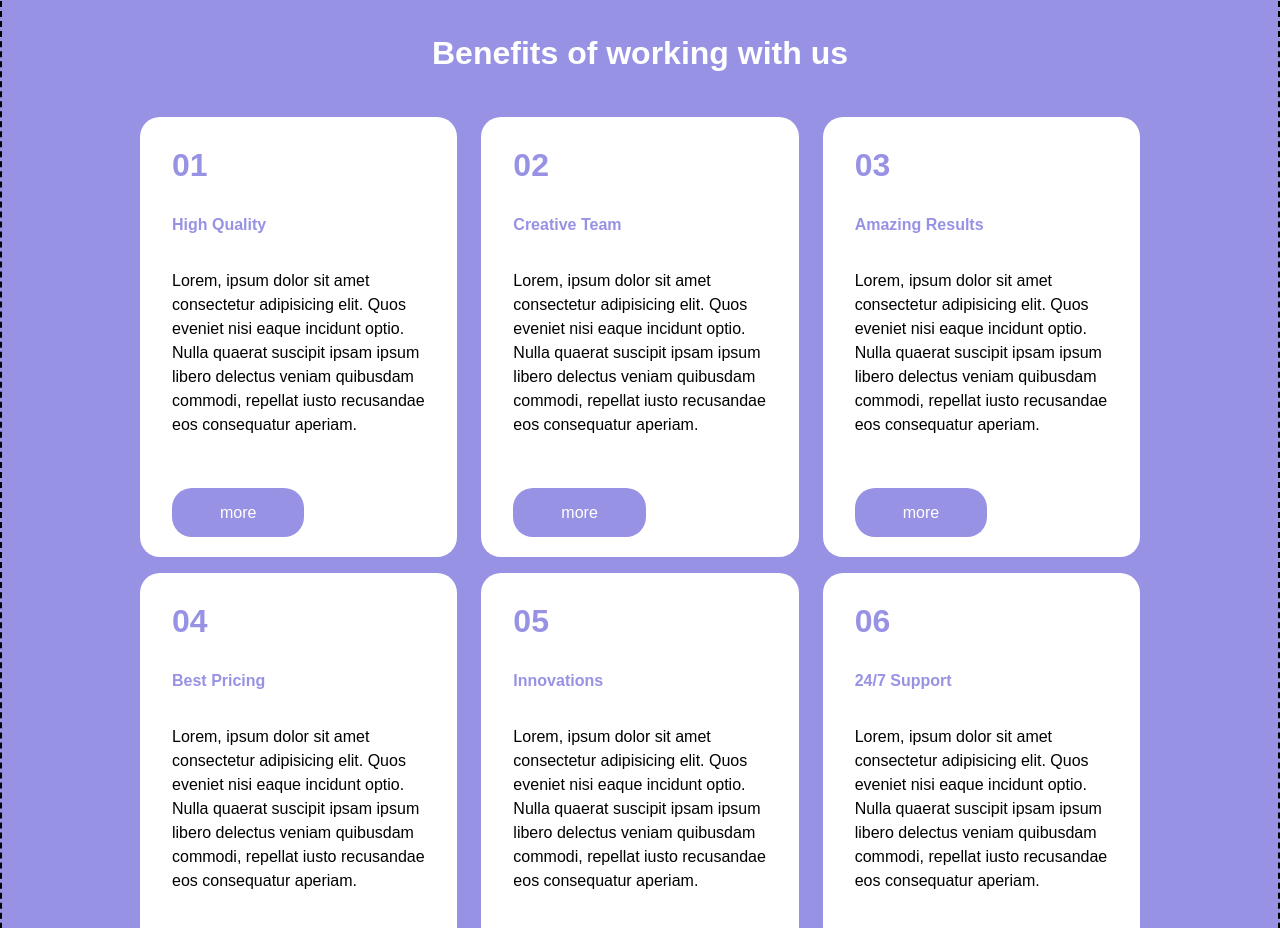
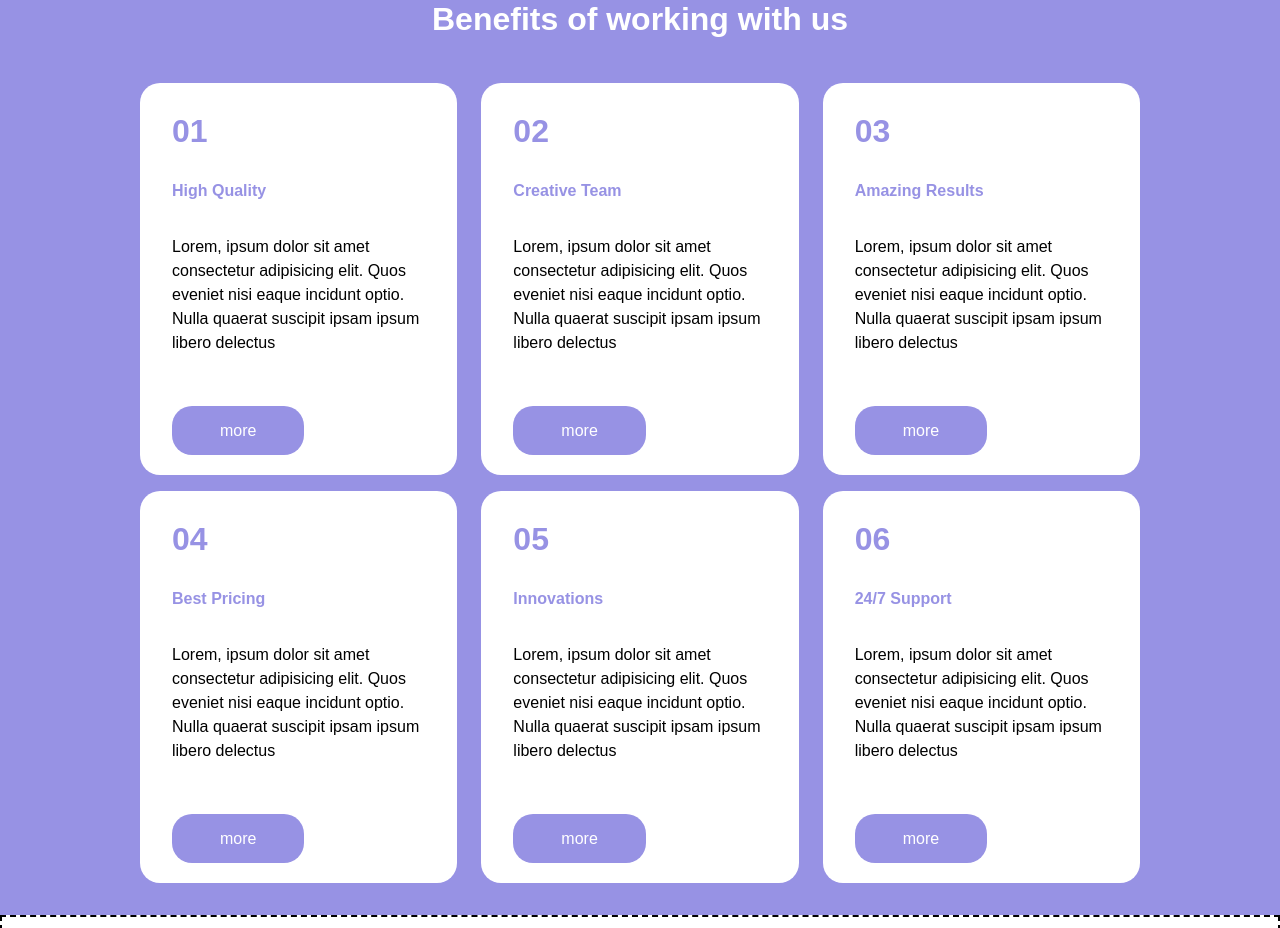
Before and after one commit to GiuseppeDeRosa1992/htmlcss-responsive-layout, a plain HTML site: page index.html in a window 1280 px wide. Shown: the part 2481-3409 px from the top of the page. Drawn offline with Linux system fonts and the light colour scheme.

Commit message:
completed section benefit and removed class debug

```diff
--- a/css/style.css
+++ b/css/style.css
@@ -67,7 +67,6 @@ img {
     height: 100%;
 }
 
-.debug .benefits,
 .debug .about-us,
 .debug .content-about-us,
 .debug .card-about-us,
@@ -191,7 +190,7 @@ header .bg-white {
 
 /************* CSS SECTION BENEFITS *************/
 .benefits {
-    padding: 4rem 2rem;
+    padding: 2rem 1rem;
     line-height: 1.5rem;
 }
 
--- a/index.html
+++ b/index.html
@@ -172,7 +172,7 @@
                     <h2 class="c-violet">01</h2>
                     <h4 class="c-violet">High Quality</h4>
                     <p>
-                        Lorem, ipsum dolor sit amet consectetur adipisicing elit. Quos eveniet nisi eaque incidunt optio. Nulla quaerat suscipit ipsam ipsum libero delectus veniam quibusdam commodi, repellat iusto recusandae eos consequatur aperiam.
+                        Lorem, ipsum dolor sit amet consectetur adipisicing elit. Quos eveniet nisi eaque incidunt optio. Nulla quaerat suscipit ipsam ipsum libero delectus
                     </p>
                     <div>
                         <a href="#">more</a>
@@ -182,7 +182,7 @@
                     <h2 class="c-violet">02</h2>
                     <h4 class="c-violet">Creative Team</h4>
                     <p>
-                        Lorem, ipsum dolor sit amet consectetur adipisicing elit. Quos eveniet nisi eaque incidunt optio. Nulla quaerat suscipit ipsam ipsum libero delectus veniam quibusdam commodi, repellat iusto recusandae eos consequatur aperiam.
+                        Lorem, ipsum dolor sit amet consectetur adipisicing elit. Quos eveniet nisi eaque incidunt optio. Nulla quaerat suscipit ipsam ipsum libero delectus
                     </p>
                     <div>
                         <a href="#">more</a>
@@ -192,7 +192,7 @@
                     <h2 class="c-violet">03</h2>
                     <h4 class="c-violet">Amazing Results</h4>
                     <p>
-                        Lorem, ipsum dolor sit amet consectetur adipisicing elit. Quos eveniet nisi eaque incidunt optio. Nulla quaerat suscipit ipsam ipsum libero delectus veniam quibusdam commodi, repellat iusto recusandae eos consequatur aperiam.
+                        Lorem, ipsum dolor sit amet consectetur adipisicing elit. Quos eveniet nisi eaque incidunt optio. Nulla quaerat suscipit ipsam ipsum libero delectus
                     </p>
                     <div>
                         <a href="#">more</a>
@@ -202,7 +202,7 @@
                     <h2 class="c-violet">04</h2>
                     <h4 class="c-violet">Best Pricing</h4>
                     <p>
-                        Lorem, ipsum dolor sit amet consectetur adipisicing elit. Quos eveniet nisi eaque incidunt optio. Nulla quaerat suscipit ipsam ipsum libero delectus veniam quibusdam commodi, repellat iusto recusandae eos consequatur aperiam.
+                        Lorem, ipsum dolor sit amet consectetur adipisicing elit. Quos eveniet nisi eaque incidunt optio. Nulla quaerat suscipit ipsam ipsum libero delectus
                     </p>
                     <div>
                         <a href="#">more</a>
@@ -212,7 +212,7 @@
                     <h2 class="c-violet">05</h2>
                     <h4 class="c-violet">Innovations</h4>
                     <p>
-                        Lorem, ipsum dolor sit amet consectetur adipisicing elit. Quos eveniet nisi eaque incidunt optio. Nulla quaerat suscipit ipsam ipsum libero delectus veniam quibusdam commodi, repellat iusto recusandae eos consequatur aperiam.
+                        Lorem, ipsum dolor sit amet consectetur adipisicing elit. Quos eveniet nisi eaque incidunt optio. Nulla quaerat suscipit ipsam ipsum libero delectus
                     </p>
                     <div>
                         <a href="#">more</a>
@@ -222,7 +222,7 @@
                     <h2 class="c-violet">06</h2>
                     <h4 class="c-violet">24/7 Support</h4>
                     <p>
-                        Lorem, ipsum dolor sit amet consectetur adipisicing elit. Quos eveniet nisi eaque incidunt optio. Nulla quaerat suscipit ipsam ipsum libero delectus veniam quibusdam commodi, repellat iusto recusandae eos consequatur aperiam.
+                        Lorem, ipsum dolor sit amet consectetur adipisicing elit. Quos eveniet nisi eaque incidunt optio. Nulla quaerat suscipit ipsam ipsum libero delectus
                     </p>
                     <div>
                         <a href="#">more</a>
```
